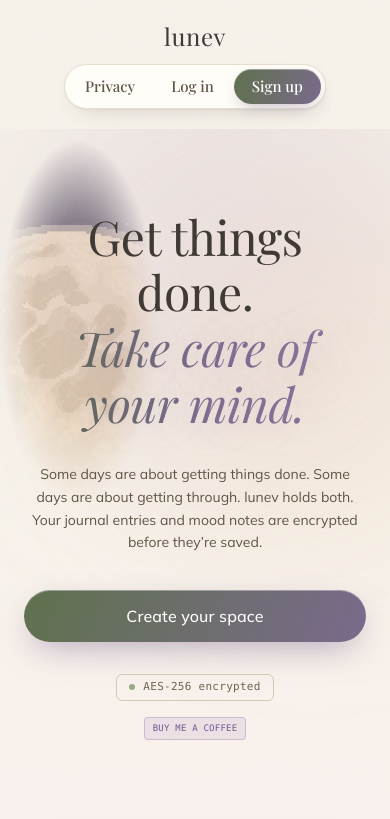
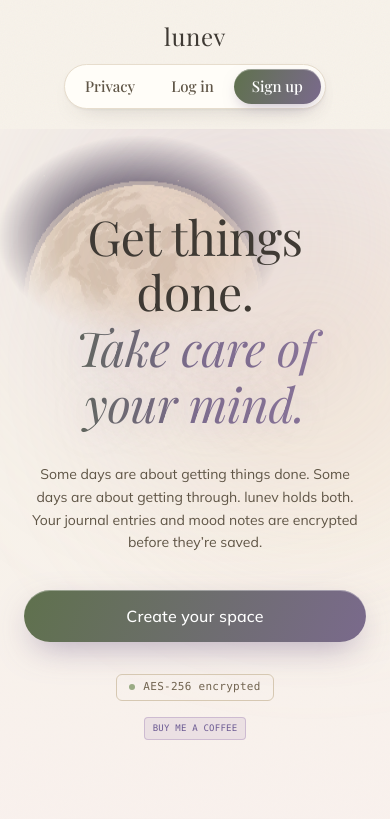
Before and after one commit to laybuh/todo-frontend, a React (Vite) app: page / in a window 390 px wide. Shown: the top 819 px of the page. Built offline with nearby package versions, Linux system fonts and the light colour scheme; no server answers.

Commit message:
Fixed moon on mobile and moved art credit to footer.

```diff
--- a/src/components/PublicFooter.jsx
+++ b/src/components/PublicFooter.jsx
@@ -10,6 +10,18 @@ export default function PublicFooter() {
                 <Link to="/privacy" className="inline-block py-1 hover:text-ink transition-colors">Privacy policy</Link>
                 <span aria-hidden="true">·</span>
                 <Link to="/privacy/health" className="inline-block py-1 hover:text-ink transition-colors">Health data</Link>
+                <span className="basis-full sm:basis-auto text-center whitespace-nowrap">
+                    <span aria-hidden="true" className="hidden sm:inline mr-2">·</span>
+                    Moon art by{' '}
+                    <a
+                        href="https://craftpix.net/freebies/free-moon-pixel-game-backgrounds/"
+                        target="_blank"
+                        rel="noopener noreferrer"
+                        className="inline-block py-1 underline underline-offset-2 hover:text-ink transition-colors"
+                    >
+                        CraftPix
+                    </a>
+                </span>
             </div>
         </footer>
     )
--- a/src/index.css
+++ b/src/index.css
@@ -135,6 +135,13 @@
     /* nudge the moon into the upper-left corner, clear of the centered headline */
     transform: translateX(-28%) translateY(-4%);
   }
+  @media (max-width: 767px) {
+    .hero-scene {
+      inset: 0 auto auto 0;
+      width: 180vw;
+      height: 99vw;
+    }
+  }
 
   body {
     background-color: var(--color-cream);
--- a/src/pages/ProofOfPrivacy.jsx
+++ b/src/pages/ProofOfPrivacy.jsx
@@ -34,18 +34,6 @@ export default function ProofOfPrivacy() {
                         <li><Link to="/privacy" className="text-sage-700 hover:text-sage-900 font-medium underline underline-offset-2">Privacy policy</Link></li>
                         <li><Link to="/privacy/health" className="text-sage-700 hover:text-sage-900 font-medium underline underline-offset-2">Health data notice</Link></li>
                     </ul>
-                    <p className="text-sm text-sand-600 pt-4">
-                        Moon background by{' '}
-                        <a
-                            href="https://craftpix.net/freebies/free-moon-pixel-game-backgrounds/"
-                            target="_blank"
-                            rel="noopener noreferrer"
-                            className="underline underline-offset-2 hover:text-ink transition-colors"
-                        >
-                            CraftPix
-                        </a>
-                        .
-                    </p>
                 </div>
             </main>
 
```
